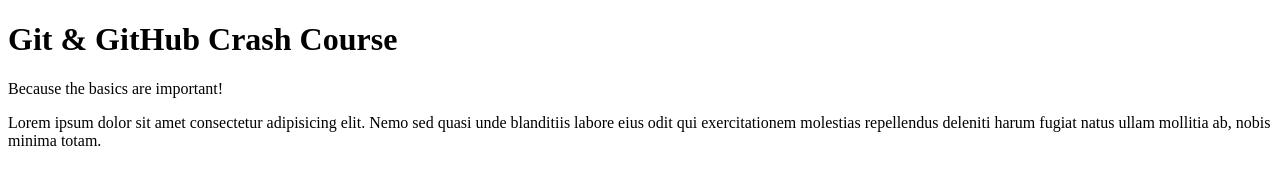
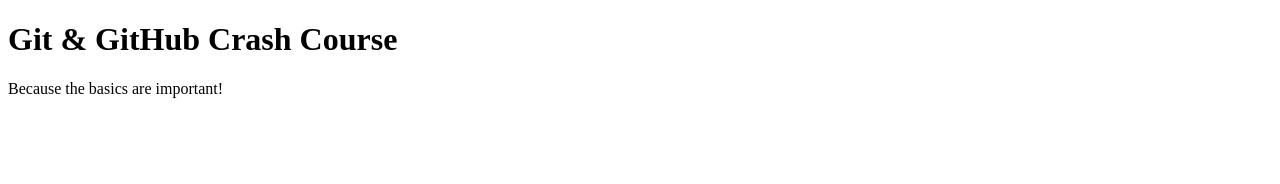
Before and after one commit to pdelebarre/githubcrashcourse, a plain HTML site: page index.html in a window 1280 px wide. Drawn offline with Linux system fonts and the light colour scheme.

Commit message:
Revert "lorem"
This reverts commit 57036f5fd325b6327a09479bb44f09d81330eaec.

```diff
--- a/index.html
+++ b/index.html
@@ -9,10 +9,5 @@
   <body>
     <h1>Git & GitHub Crash Course</h1>
     <p>Because the basics are important!</p>
-    <p>
-      Lorem ipsum dolor sit amet consectetur adipisicing elit. Nemo sed quasi
-      unde blanditiis labore eius odit qui exercitationem molestias repellendus
-      deleniti harum fugiat natus ullam mollitia ab, nobis minima totam.
-    </p>
   </body>
 </html>
```
